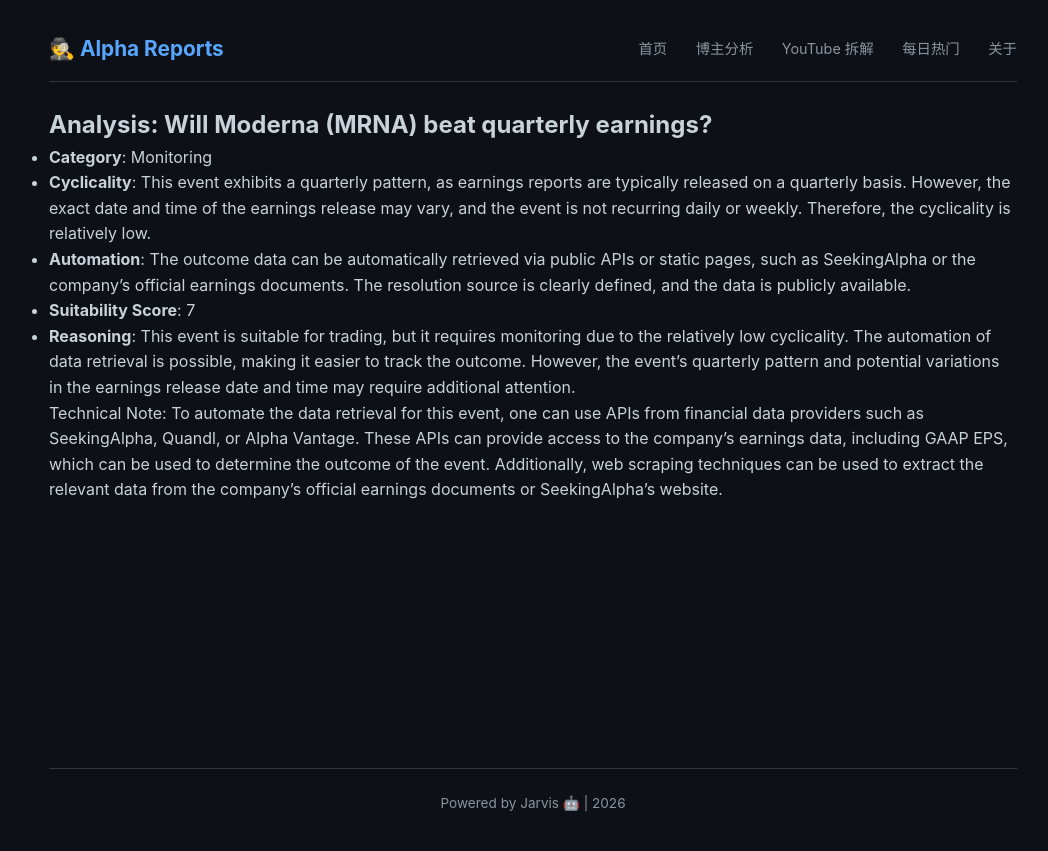
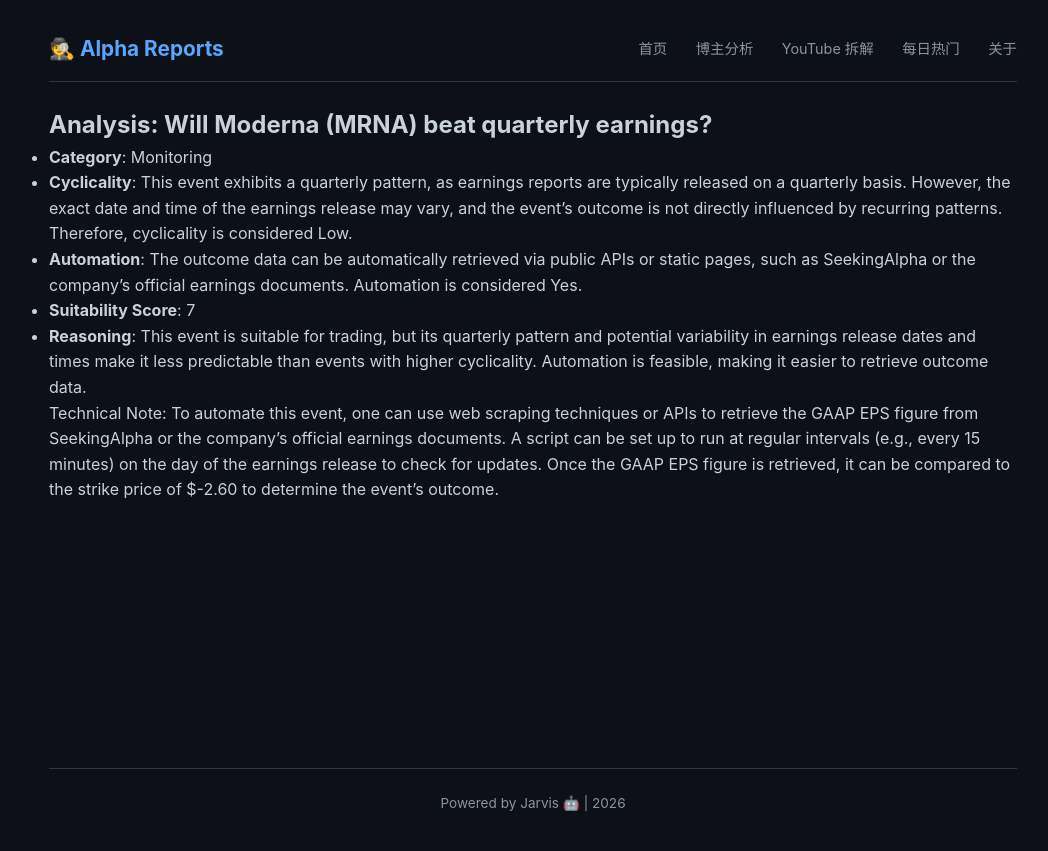
Before and after one commit to amencris073-png/crypto-alpha-reports, a Jekyll site: the page built from polymarket_analysis/monitoring/2026-02-04_will_moderna_mrna_beat_quarterly_earnings.md, in a window 1280 px wide. Shown: the top 851 px of the page, without its empty margins (107-1155 px from the left). Built offline with Jekyll 4.4.1, drawn with Linux system fonts in a browser that asks for light colours; our own code applies the rules of GitHub Pages for plain Markdown files.

Commit message:
Automated analysis for Will Moderna (MRNA) beat quarterly earnings?

```diff
--- a/polymarket_analysis/monitoring/2026-02-04_will_moderna_mrna_beat_quarterly_earnings.md
+++ b/polymarket_analysis/monitoring/2026-02-04_will_moderna_mrna_beat_quarterly_earnings.md
@@ -1,9 +1,9 @@
 ## Analysis: Will Moderna (MRNA) beat quarterly earnings?
 
 - **Category**: Monitoring
-- **Cyclicality**: This event exhibits a quarterly pattern, as earnings reports are typically released on a quarterly basis. However, the exact date and time of the earnings release may vary, and the event is not recurring daily or weekly. Therefore, the cyclicality is relatively low.
-- **Automation**: The outcome data can be automatically retrieved via public APIs or static pages, such as SeekingAlpha or the company's official earnings documents. The resolution source is clearly defined, and the data is publicly available.
+- **Cyclicality**: This event exhibits a quarterly pattern, as earnings reports are typically released on a quarterly basis. However, the exact date and time of the earnings release may vary, and the event's outcome is not directly influenced by recurring patterns. Therefore, cyclicality is considered Low.
+- **Automation**: The outcome data can be automatically retrieved via public APIs or static pages, such as SeekingAlpha or the company's official earnings documents. Automation is considered Yes.
 - **Suitability Score**: 7
-- **Reasoning**: This event is suitable for trading, but it requires monitoring due to the relatively low cyclicality. The automation of data retrieval is possible, making it easier to track the outcome. However, the event's quarterly pattern and potential variations in the earnings release date and time may require additional attention.
+- **Reasoning**: This event is suitable for trading, but its quarterly pattern and potential variability in earnings release dates and times make it less predictable than events with higher cyclicality. Automation is feasible, making it easier to retrieve outcome data.
 
-Technical Note: To automate the data retrieval for this event, one can use APIs from financial data providers such as SeekingAlpha, Quandl, or Alpha Vantage. These APIs can provide access to the company's earnings data, including GAAP EPS, which can be used to determine the outcome of the event. Additionally, web scraping techniques can be used to extract the relevant data from the company's official earnings documents or SeekingAlpha's website.
+Technical Note: To automate this event, one can use web scraping techniques or APIs to retrieve the GAAP EPS figure from SeekingAlpha or the company's official earnings documents. A script can be set up to run at regular intervals (e.g., every 15 minutes) on the day of the earnings release to check for updates. Once the GAAP EPS figure is retrieved, it can be compared to the strike price of $-2.60 to determine the event's outcome.
```
